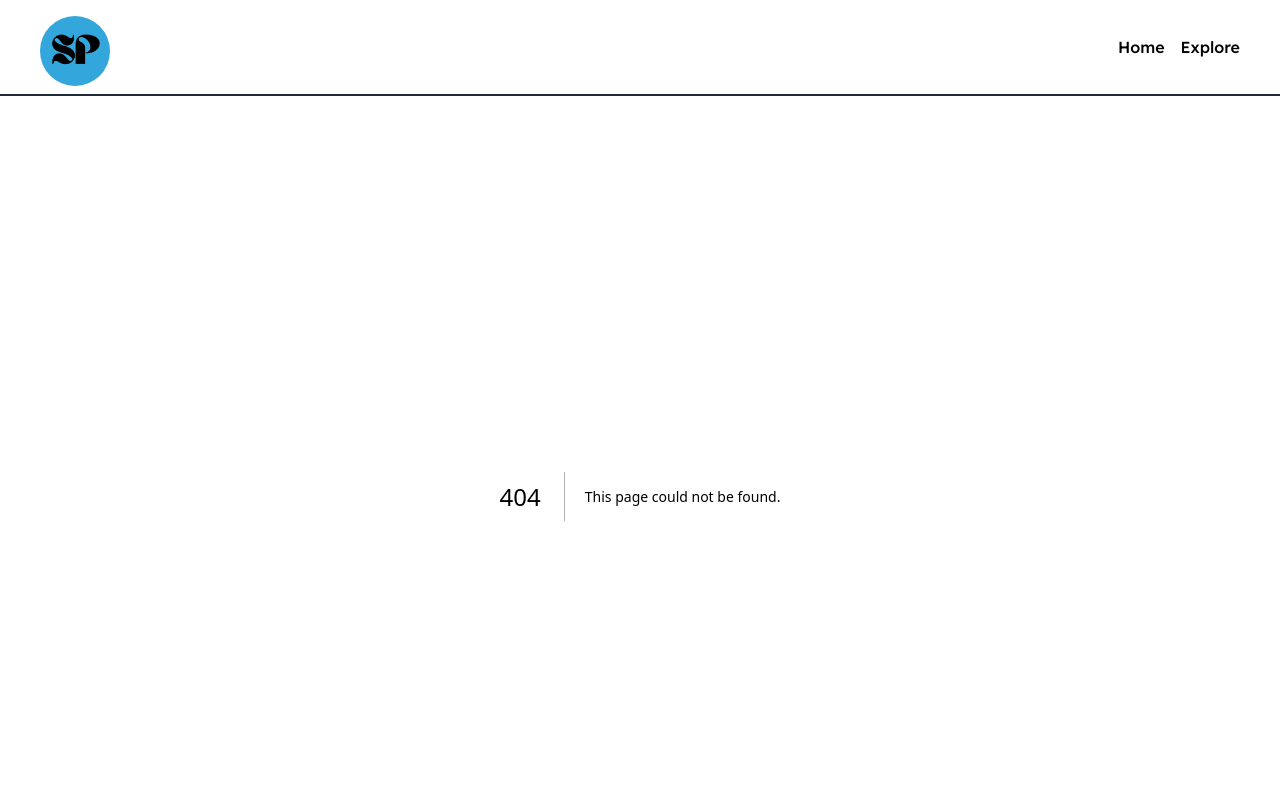
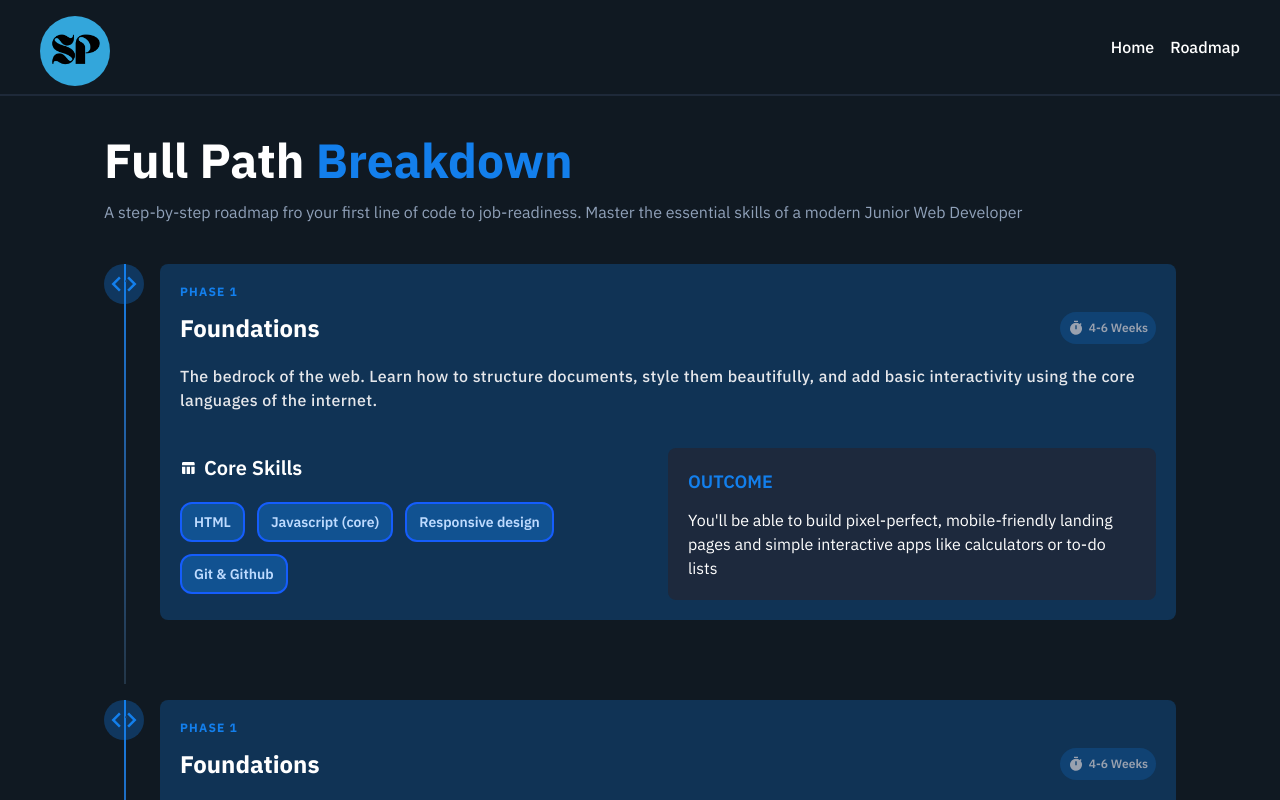
Before and after one commit to Stephanie-17/SkillPath, a Next.js app: page /roadmap in a window 1280 px wide. Before the commit this address had no page. Shown: the top 800 px of the page. Built offline with nearby package versions, Linux system fonts and the light colour scheme.

Commit message:
feat: add roadmap page

```diff
--- a/app/globals.css
+++ b/app/globals.css
@@ -19,6 +19,7 @@
   --color-accent:var(--accent); */
 
   --font-sans: var(--font-bricolage);
+    --font-primary: var(--font-ibm-plex-sans);
 }
 
 @media (prefers-color-scheme: dark) {
--- a/app/layout.tsx
+++ b/app/layout.tsx
@@ -1,11 +1,16 @@
 import type { Metadata } from "next";
-import { Lexend } from "next/font/google";
+import { Lexend, IBM_Plex_Sans } from "next/font/google";
 import "./globals.css";
 import Navbar from "@/components/general/Navbar";
 import Footer from "@/components/general/Footer";
 
 const bricolage = Lexend({
   variable: "--font-bricolage",
+  subsets: ["latin"],
+});
+
+export const ibmPlexSans = IBM_Plex_Sans({
+  variable: "--font-ibm-plex-sans",
   subsets: ["latin"],
 });
 
@@ -23,7 +28,7 @@ export default function RootLayout({
   return (
     <html lang="en">
       <body
-        className={`${bricolage.variable} antialiased font-sans `}
+        className={`${bricolage.variable} ${ibmPlexSans.variable} antialiased font-primary `}
       >
         <Navbar/>
         {children}
--- /dev/null
+++ b/app/roadmap/page.tsx
@@ -0,0 +1,24 @@
+import RoadmapCard from '@/components/roadmap/RoadmapCard'
+import React from 'react'
+
+const Roadmap = () => {
+  return (
+
+    <main className='flex justify-center'>
+      <div className='p-5 sm:p-10 max-w-6xl'>
+         <header className='mb-10'>
+        <h1 className='text-4xl sm:text-4xl md:text-5xl font-bold mb-4'>Full Path <span className='text-primary'>Breakdown</span></h1>
+        <p className='text-slate-400'>A step-by-step roadmap fro your first line of code to job-readiness. Master the essential skills of a modern Junior Web Developer</p>
+      </header>
+
+      <section className='flex flex-col gap-15'>
+        <RoadmapCard />
+        <RoadmapCard />
+      </section>
+      </div>
+
+    </main>
+  )
+}
+
+export default Roadmap
--- a/components/general/Footer.tsx
+++ b/components/general/Footer.tsx
@@ -22,9 +22,9 @@ const Footer = () => {
 				</Link>
 				<Link
 					className='relative pb-2 transition-colors duration-500   cursor-pointer text-gray-600 hover:text-primary '
-					href={"/explore"}
+					href={"/roadmap"}
 				>
-					<p className="font-medium">Explore</p></Link>
+					<p className="font-medium">Roadmap</p></Link>
       </div>
       </section>
        <hr className='text-gray-800' />
--- a/components/general/Navbar.tsx
+++ b/components/general/Navbar.tsx
@@ -35,9 +35,9 @@ const Navbar = () => {
 					</Link>
 					<Link
 						className="block hover:bg-primary hover:text-white transition-colors duration-500 pl-2 py-2 cursor-pointer"
-						href={"/"}
+						href={"/roadmap"}
 					>
-						<p className="font-medium">Explore</p>
+						<p className="font-medium">Roadmap</p>
 					</Link>
 				</div>
 			</div>
@@ -52,9 +52,9 @@ const Navbar = () => {
 				</Link>
 				<Link
 					className='relative pb-2 after:content-[""] after:w-0 after:absolute after:bottom-0 after:left-0  after:h-1 after:bg-primary after:transition-all after:duration-500  cursor-pointer hover:after:w-full'
-					href={"/explore"}
+					href={"/roadmap"}
 				>
-					<p className="font-medium">Explore</p>
+					<p className="font-medium">Roadmap</p>
 				</Link>
 			</div>
 		</nav>
--- /dev/null
+++ b/components/roadmap/RoadmapCard.tsx
@@ -0,0 +1,68 @@
+import React from "react";
+import { MdCode, MdTableChart, MdTimer } from "react-icons/md";
+const RoadmapCard = () => {
+	return (
+		<article className="grid grid-cols-[40px_1fr] gap-4 pb-5">
+			{/* decorative line */}
+			{/* icon */}
+			<div className="relative ">
+				<div className="bg-primary/30 h-10 flex justify-center items-center w-10 rounded-full ">
+					<MdCode className="text-3xl text-center text-primary" />
+				</div>
+				{/*main line */}
+				<div className="w-0.5 h-[calc(100%+4rem)] bg-linear-to-b from-[#137fec] to-[#233648] text-slate-800 absolute top-0 left-5 -z-1">
+					.
+				</div>
+			</div>
+
+			{/* roadmap */}
+			<div className="bg-primary/25 rounded-lg p-5">
+				<p className="text-xs tracking-widest font-bold text-primary mb-3">
+					PHASE 1
+				</p>
+
+        <div className="flex flex-col sm:flex-row sm:justify-between sm:items-center">
+          <h3 className="text-bold text-2xl max-sm:mb-3 font-bold">Foundations</h3>
+
+				<div className="bg-primary/20 p-2 w-24 flex justify-between rounded-2xl">
+					<MdTimer className="text-gray-400" />
+					<p className="text-xs font-semibold text-gray-400">4-6 Weeks</p>
+				</div>
+        </div>
+
+
+        <p className="text-gray-200 font-medium mt-5 tracking-wide">The bedrock of the web. Learn how to structure documents, style them beautifully, and add basic interactivity using the core languages of the internet.</p>
+
+        <div className="grid grid-cols-1 lg:grid-cols-2 lg:justify-between lg:items-center">
+
+          <div className="mt-9">
+            <div className="flex gap-2 items-center">
+            <MdTableChart />
+            <h3 className="font-semibold text-xl ">Core Skills</h3>
+          </div>
+
+          <ul className="flex flex-wrap gap-3 mt-5">
+            <li className="px-3 py-2  bg-primary/40 text-blue-200 font-semibold text-sm border-2 border-blue-600 rounded-xl">HTML</li>
+            <li className="px-3 py-2  bg-primary/40 text-blue-200 font-semibold text-sm border-2 border-blue-600 rounded-xl">Javascript (core)</li>
+              <li className="px-3 py-2  bg-primary/40 text-blue-200 font-semibold text-sm border-2 border-blue-600 rounded-xl">Responsive design</li>
+                <li className="px-3 py-2  bg-primary/40 text-blue-200 font-semibold text-sm border-2 border-blue-600 rounded-xl">Git & Github</li>
+          </ul>
+          </div>
+
+
+          <div className="bg-slate-800 mt-9 p-5 rounded-lg">
+           <h3 className="text-primary font-semibold mb-3 text-lg">OUTCOME</h3>
+           <p>You&apos;ll be able to build pixel-perfect, mobile-friendly landing pages and simple interactive apps like calculators or to-do lists</p>
+          </div>
+
+        </div>
+
+        </div>
+
+
+
+		</article>
+	);
+};
+
+export default RoadmapCard;
```
